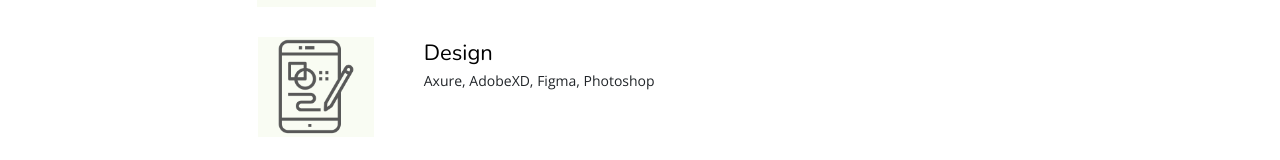
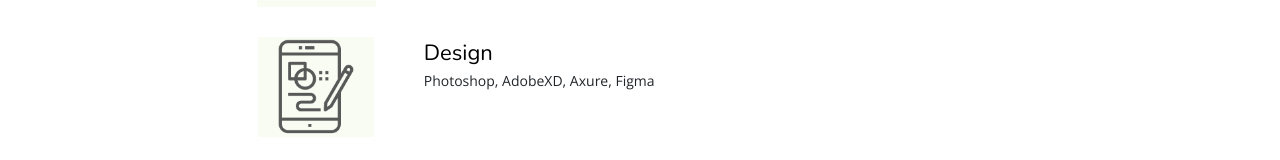
Before and after one commit to j2kern/j2kern.github.io, a React (Create React App) app: page / in a window 1280 px wide. Shown: the part 727-887 px from the top of the page. Built offline with nearby package versions, Linux system fonts and the light colour scheme.

Commit message:
colour issue

```diff
--- a/src/pages/HomePage.js
+++ b/src/pages/HomePage.js
@@ -58,7 +58,7 @@ function HomePage(props){
                     </Col>
                     <Col lg="7" md="6">
                         <p class="dev-des-header">Design</p>
-                        <p class="welcome-paragraph">Axure, AdobeXD, Figma, Photoshop</p>
+                        <p class="welcome-paragraph"> Photoshop, AdobeXD, Axure, Figma</p>
                     </Col>
                 </Row>
                 <Row className="justify-content-md-center">
```
